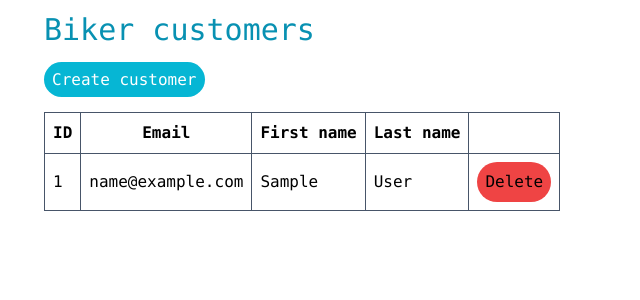
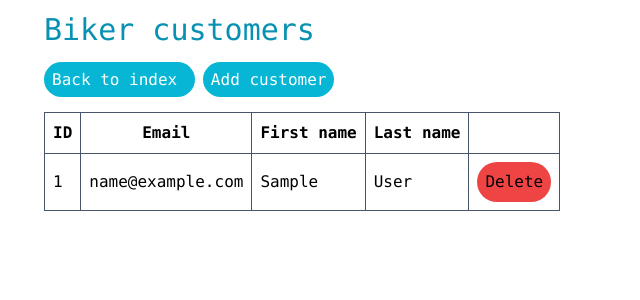
Before and after one commit to TristanWeij/Biker-on-steroids, a Flask app: template src/templates/customers/index.html in a window 1280 px wide. Shown: the top 300 px of the page, without its empty margins (0-640 px from the left). Run offline with Flask 3, Linux system fonts and the light colour scheme; the template is opened without the code that fills it: most values are stand-ins (such as "Sample title", 1, 10 or a date in 2020); style sheets or scripts are compiled from the project's sources.

Commit message:
Add index page as a template

```diff
--- a/src/__init__.py
+++ b/src/__init__.py
@@ -2,7 +2,7 @@ import os
 
 from . import customers
 from . import db
-from flask import Flask
+from flask import Flask, render_template
 
 
 def create_app(test_config=None):
@@ -23,8 +23,8 @@ def create_app(test_config=None):
         pass
 
     @app.route("/")
-    def hello():
-        return "<h1>Biker</h1>"
+    def index():
+        return render_template("index.html")
 
     db.init_app(app)
 
--- a/src/templates/customers/index.html
+++ b/src/templates/customers/index.html
@@ -8,10 +8,17 @@
 
     <div class="my-5">
         <a
-            class="rounded-full bg-cyan-500 text-white p-2"
+            class="rounded-full bg-cyan-500 text-white p-2 mr-2"
+            href="{{ url_for('index') }}"
+        >
+            Back to index
+        </a>
+
+        <a
+            class="rounded-full bg-cyan-500 text-white p-2 mr-2"
             href="{{ url_for('customers.create') }}"
         >
-            Create customer
+            Add customer
         </a>
     </div>
 
```
Also changed, not shown: src/templates/index.html (added, +19 -0 lines).
